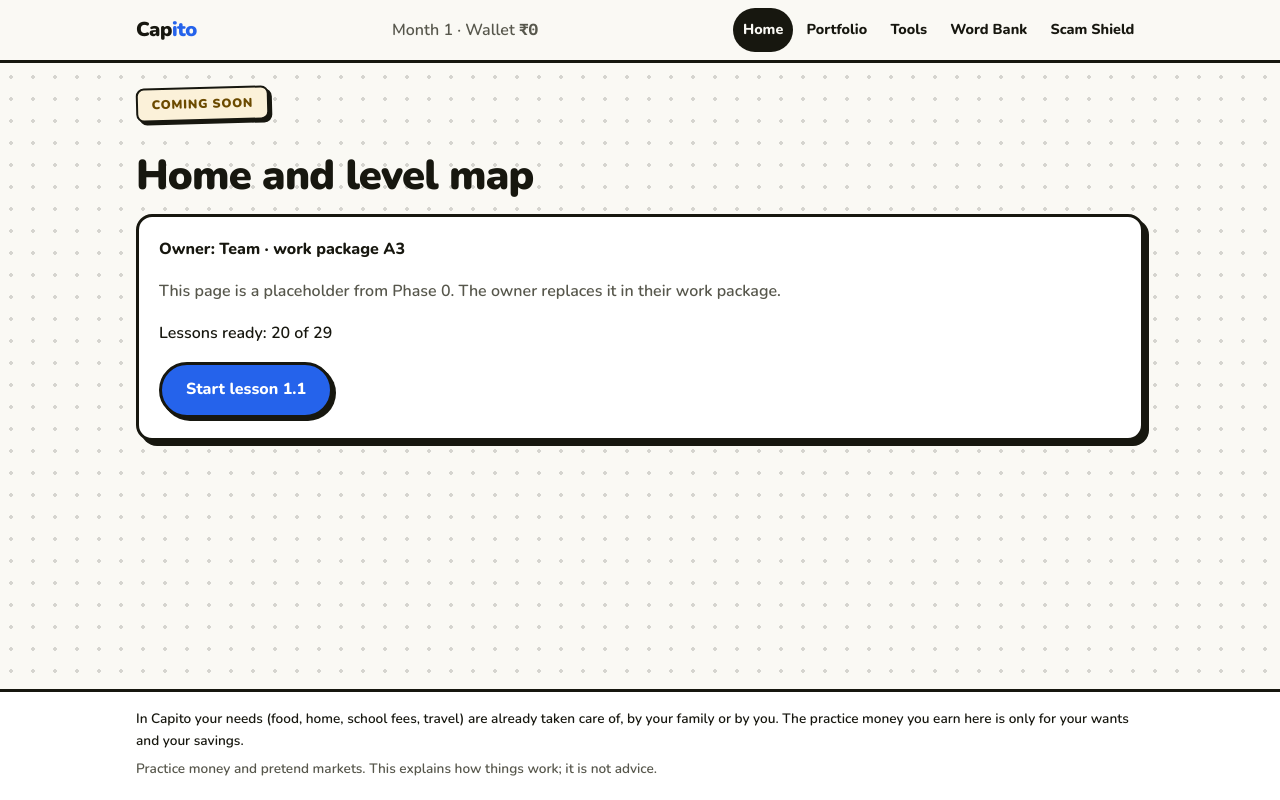
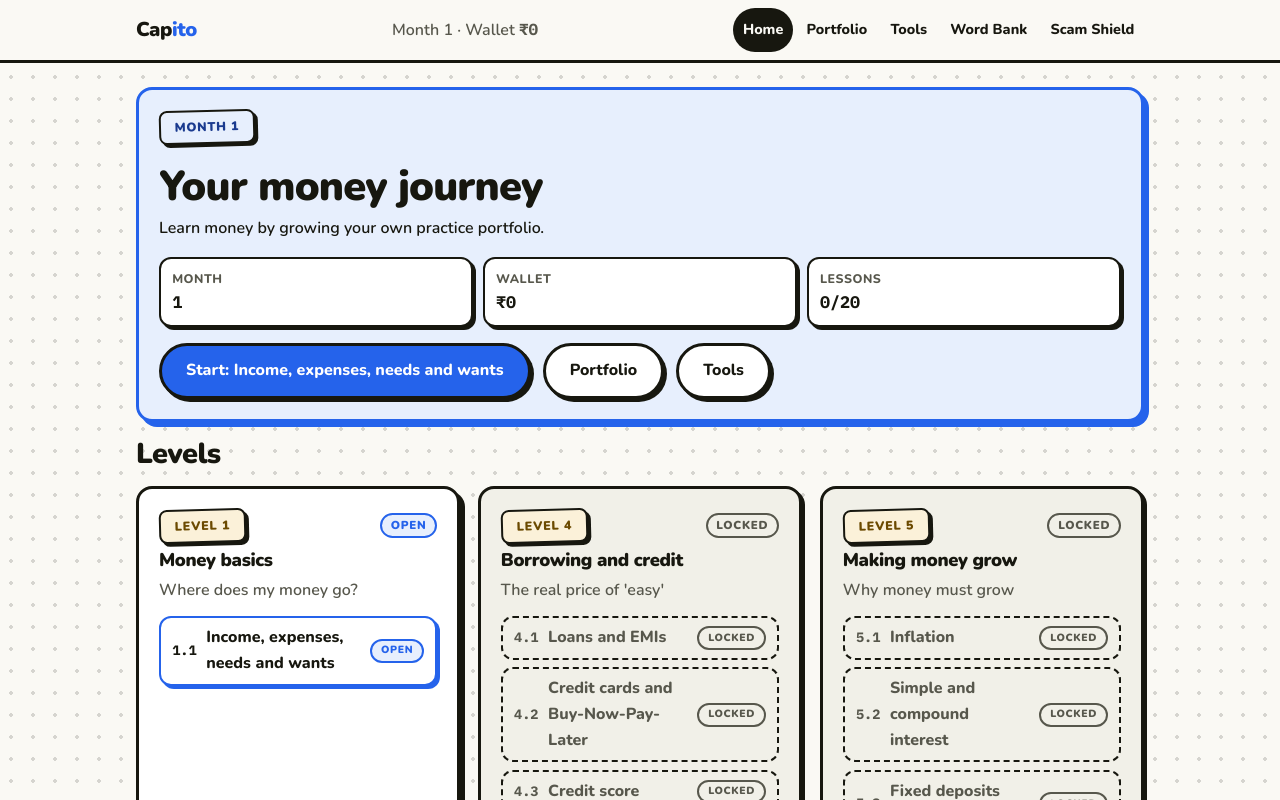
Before and after one commit to amey-op/capito, a React (Vite) app: page / in a window 1280 px wide. Shown: the top 800 px of the page. Built offline with nearby package versions, Linux system fonts and the light colour scheme.

Commit message:
feat(home): home page with Continue, month and wallet, milestones and the level map

```diff
--- a/src/content/i18n/en/ui.json
+++ b/src/content/i18n/en/ui.json
@@ -14,7 +14,6 @@
   "ui.placeholder.eyebrow": "Coming soon",
   "ui.placeholder.owner": "Owner: {{owner}} · work package {{wp}}",
   "ui.placeholder.note": "This page is a placeholder from Phase 0. The owner replaces it in their work package.",
-  "ui.page.home": "Home and level map",
   "ui.page.lesson": "Lesson",
   "ui.page.portfolio": "Portfolio and Plan the Month",
   "ui.page.event": "Life event",
@@ -25,9 +24,39 @@
   "ui.page.scamShield": "Scam Shield",
   "ui.page.glossary": "Word Bank",
   "ui.page.notFound": "Page not found",
-  "ui.home.start": "Start lesson {{id}}",
-  "ui.home.lessonsReady": "Lessons ready: {{count}} of {{total}}",
   "ui.home.level": "Level {{level}}",
+  "ui.home.title": "Your money journey",
+  "ui.home.stat.month": "Month",
+  "ui.home.stat.lessons": "Lessons",
+  "ui.home.stat.lessonsValue": "{{done}}/{{total}}",
+  "ui.home.next.start": "Start: {{title}}",
+  "ui.home.next.lesson": "Continue: {{title}}",
+  "ui.home.next.plan": "Plan month {{month}}",
+  "ui.home.next.event": "See what happened: {{title}}",
+  "ui.home.next.finished": "Every lesson done. See your portfolio",
+  "ui.home.milestones": "Milestones",
+  "ui.home.map": "Levels",
+  "ui.home.state.done": "Done",
+  "ui.home.state.open": "Open",
+  "ui.home.state.locked": "Locked",
+  "ui.level.1.title": "Money basics",
+  "ui.level.1.tagline": "Where does my money go?",
+  "ui.level.2.title": "Banking and digital money",
+  "ui.level.2.tagline": "Your money's safe home",
+  "ui.level.3.title": "Safety net and saving habit",
+  "ui.level.3.tagline": "Before you grow money, protect it",
+  "ui.level.4.title": "Borrowing and credit",
+  "ui.level.4.tagline": "The real price of 'easy'",
+  "ui.level.5.title": "Making money grow",
+  "ui.level.5.tagline": "Why money must grow",
+  "ui.level.6.title": "Investing, one asset at a time",
+  "ui.level.6.tagline": "Risk, return and not all eggs in one basket",
+  "ui.level.7.title": "Taxes and your first paycheck",
+  "ui.level.7.tagline": "Money you never see",
+  "ui.level.8.title": "Fraud-proof",
+  "ui.level.8.tagline": "Protect your portfolio",
+  "ui.level.9.title": "The big picture",
+  "ui.level.9.tagline": "Future you",
   "ui.lesson.missing": "This lesson is not written yet.",
   "ui.lesson.eyebrow": "Level {{level}} · {{id}}",
   "ui.lesson.stepOf": "Step {{n}} of {{total}}",
--- /dev/null
+++ b/src/features/home/home.css
@@ -0,0 +1,141 @@
+/*
+ * Home page: hero with Continue, milestones, level map. Builds on src/styles/theme.css.
+ * 360px first; level cards go two-up on laptops; no tilt on numbers or lesson rows.
+ */
+
+.home-hero h1 {
+  margin-top: 0.25rem;
+}
+.home-sub {
+  margin-top: 0.4rem;
+}
+.home-stats {
+  display: grid;
+  grid-template-columns: repeat(3, minmax(0, 1fr));
+  gap: 0.6rem;
+}
+.home-stats dt {
+  font-size: 0.78rem;
+  font-weight: 800;
+  text-transform: uppercase;
+  letter-spacing: 0.04em;
+}
+.home-stats .card-sm {
+  padding: 0.6rem 0.7rem;
+  min-width: 0;
+}
+.home-stats dd {
+  font-size: 1.05rem;
+  overflow-wrap: anywhere;
+}
+.home-continue {
+  white-space: normal;
+  text-align: center;
+}
+
+.home-milestones {
+  list-style: none;
+  gap: 0.5rem;
+}
+.home-milestones li {
+  font-weight: 800;
+  padding: 0.4rem 0.8rem;
+  background: var(--purple-bg);
+  border-color: var(--purple);
+}
+
+.home-levels {
+  list-style: none;
+  display: grid;
+  grid-template-columns: repeat(auto-fit, minmax(300px, 1fr));
+  gap: 1.1rem;
+}
+@media (max-width: 380px) {
+  .home-levels {
+    grid-template-columns: 1fr;
+  }
+}
+.home-level {
+  display: grid;
+  gap: 0.5rem;
+  align-content: start;
+}
+.home-level.is-done {
+  background: var(--success-bg);
+}
+.home-level.is-locked {
+  background: var(--secondary);
+  box-shadow: var(--shadow-sm);
+}
+.home-level-head {
+  justify-content: space-between;
+}
+.home-level-head .eyebrow {
+  margin-bottom: 0;
+}
+
+.home-pill {
+  font-weight: 900;
+  font-size: 0.72rem;
+  text-transform: uppercase;
+  letter-spacing: 0.06em;
+  border: 2px solid currentColor;
+  border-radius: 9999px;
+  padding: 0.1rem 0.55rem;
+  white-space: nowrap;
+}
+.home-pill.is-done {
+  color: var(--success);
+  background: var(--panel);
+}
+.home-pill.is-open {
+  color: var(--info);
+  background: var(--info-bg);
+}
+.home-pill.is-locked {
+  color: var(--secondary-foreground);
+}
+.home-pill.is-small {
+  font-size: 0.65rem;
+}
+
+.home-lessons {
+  list-style: none;
+  display: grid;
+  gap: 0.45rem;
+  margin-top: 0.25rem;
+}
+.home-lesson {
+  display: grid;
+  grid-template-columns: auto 1fr auto;
+  align-items: center;
+  gap: 0.6rem;
+  min-height: var(--tap);
+  padding: 0.45rem 0.7rem;
+  border: var(--border-sm);
+  border-radius: var(--radius-sm);
+  background: var(--panel);
+  color: var(--foreground);
+  text-decoration: none;
+  font-weight: 700;
+}
+a.home-lesson:hover {
+  box-shadow: var(--shadow-sm);
+  transform: translate(-1px, -1px);
+}
+.home-lesson.is-open {
+  border-color: var(--info);
+  box-shadow: 3px 3px 0 0 var(--info);
+}
+.home-lesson.is-locked {
+  color: var(--secondary-foreground);
+  border-style: dashed;
+  background: transparent;
+}
+.home-lesson-id {
+  font-size: 0.85rem;
+}
+.home-lesson-title {
+  min-width: 0;
+  overflow-wrap: anywhere;
+}
--- a/src/pages/HomePage.tsx
+++ b/src/pages/HomePage.tsx
@@ -1,23 +1,132 @@
 import { useTranslation } from 'react-i18next';
 import { Link } from 'react-router-dom';
-import { Placeholder } from '@/app/Placeholder';
-import { lessons } from '@/content';
-import { curriculum } from '@/content/curriculum';
+import { eventById, lessonById, lessons } from '@/content';
+import { levels } from '@/content/curriculum';
+import { formatINR } from '@/core/format';
+import { useGameStore } from '@/core/store';
+import { lessonStates, levelState, nextStep, type LessonState } from '@/features/home/progress';
+import '@/features/home/home.css';
 
-/** Owner: Amey (A3 replaces this with the level map, progress and milestones). */
 export function HomePage() {
   const { t } = useTranslation();
-  const first = lessons[0];
+  const game = useGameStore((s) => s.game);
+  const states = lessonStates(lessons, game.progress);
+  const next = nextStep(game, lessons, (id) => eventById.has(id));
+  const doneCount = lessons.filter((l) => states.get(l.id) === 'done').length;
+
+  const cont = (() => {
+    switch (next.kind) {
+      case 'plan':
+        return { to: '/portfolio', label: t('ui.home.next.plan', { month: game.month }) };
+      case 'event':
+        return { to: `/event/${next.eventId}`, label: t('ui.home.next.event', { title: t(eventById.get(next.eventId)!.titleKey) }) };
+      case 'lesson': {
+        const title = t(lessonById.get(next.lessonId)!.titleKey);
+        return { to: `/lesson/${next.lessonId}`, label: t(next.first ? 'ui.home.next.start' : 'ui.home.next.lesson', { title }) };
+      }
+      case 'finished':
+        return { to: '/portfolio', label: t('ui.home.next.finished') };
+    }
+  })();
+
   return (
-    <Placeholder titleKey="ui.page.home" owner="amey" wp="A3">
-      <p>{t('ui.home.lessonsReady', { count: lessons.length, total: curriculum.length })}</p>
-      {first && (
+    <div className="stack home">
+      <section className="card panel-blue stack home-hero" aria-labelledby="page-title">
         <div>
-          <Link className="btn btn-primary" to={`/lesson/${first.id}`}>
-            {t('ui.home.start', { id: first.id })}
+          <span className="eyebrow e-blue">{t('ui.month', { month: game.month })}</span>
+          <h1 id="page-title">{t('ui.home.title')}</h1>
+          <p className="home-sub">{t('ui.app.tagline')}</p>
+        </div>
+        <dl className="home-stats">
+          <div className="card-sm">
+            <dt className="muted">{t('ui.home.stat.month')}</dt>
+            <dd className="num">{game.month}</dd>
+          </div>
+          <div className="card-sm">
+            <dt className="muted">{t('ui.wallet')}</dt>
+            <dd className="num">{formatINR(game.buckets.wallet)}</dd>
+          </div>
+          <div className="card-sm">
+            <dt className="muted">{t('ui.home.stat.lessons')}</dt>
+            <dd className="num">{t('ui.home.stat.lessonsValue', { done: doneCount, total: lessons.length })}</dd>
+          </div>
+        </dl>
+        <div className="row">
+          <Link className="btn btn-primary home-continue" to={cont.to}>
+            {cont.label}
+          </Link>
+          <Link className="btn btn-secondary" to="/portfolio">
+            {t('ui.nav.portfolio')}
+          </Link>
+          <Link className="btn btn-secondary" to="/tools">
+            {t('ui.nav.tools')}
           </Link>
         </div>
+      </section>
+
+      {game.milestones.length > 0 && (
+        <section className="stack" aria-labelledby="home-ms">
+          <h2 id="home-ms">{t('ui.home.milestones')}</h2>
+          <ul className="row home-milestones" role="list">
+            {game.milestones.map((id) => (
+              <li key={id} className="card-sm">
+                {t(`portfolio.milestone.${id}`, { defaultValue: id })}
+              </li>
+            ))}
+          </ul>
+        </section>
       )}
-    </Placeholder>
+
+      <section className="stack" aria-labelledby="home-map">
+        <h2 id="home-map">{t('ui.home.map')}</h2>
+        <ol className="home-levels" role="list">
+          {levels.map((n) => {
+            const mine = lessons.filter((l) => l.level === n);
+            if (mine.length === 0) return null;
+            const st = levelState(mine, states);
+            return (
+              <li key={n} className={`card home-level is-${st}`}>
+                <div className="row home-level-head">
+                  <span className="eyebrow">{t('ui.home.level', { level: n })}</span>
+                  <StatePill state={st} />
+                </div>
+                <h3>{t(`ui.level.${n}.title`)}</h3>
+                <p className="muted">{t(`ui.level.${n}.tagline`)}</p>
+                <ul className="home-lessons" role="list">
+                  {mine.map((l) => {
+                    const ls = states.get(l.id)!;
+                    const label = (
+                      <>
+                        <span className="home-lesson-id num">{l.id}</span>
+                        <span className="home-lesson-title">{t(l.titleKey)}</span>
+                        <StatePill state={ls} small />
+                      </>
+                    );
+                    return (
+                      <li key={l.id}>
+                        {ls === 'locked' ? (
+                          <span className="home-lesson is-locked" aria-disabled="true">
+                            {label}
+                          </span>
+                        ) : (
+                          <Link className={`home-lesson is-${ls}`} to={`/lesson/${l.id}`}>
+                            {label}
+                          </Link>
+                        )}
+                      </li>
+                    );
+                  })}
+                </ul>
+              </li>
+            );
+          })}
+        </ol>
+      </section>
+    </div>
   );
 }
+
+function StatePill({ state, small }: { state: LessonState; small?: boolean }) {
+  const { t } = useTranslation();
+  return <span className={`home-pill is-${state}${small ? ' is-small' : ''}`}>{t(`ui.home.state.${state}`)}</span>;
+}
```
